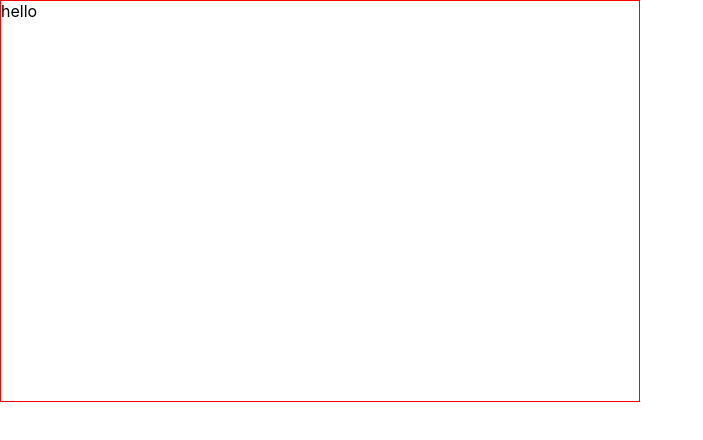
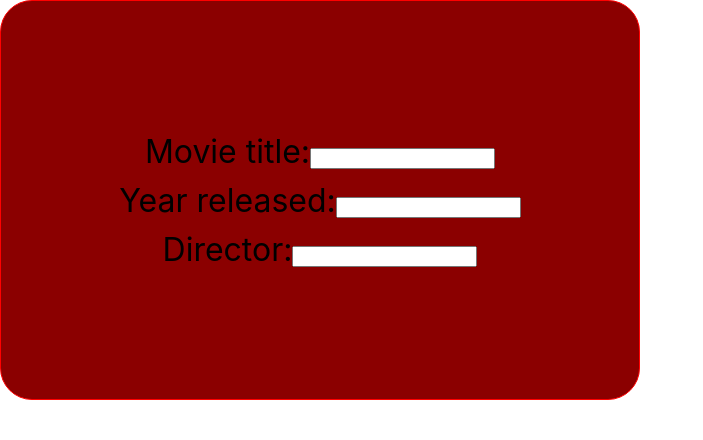
Before and after one commit to philngom/react-movie-list-make-from-scratch, a React (Create React App) app: page / in a window 1280 px wide. Shown: the top 440 px of the page, without its empty margins (0-703 px from the left). Built offline with nearby package versions, Linux system fonts and the light colour scheme.

Commit message:
added some styling to form while building out page

```diff
--- a/src/MovieForm/MovieForm.css
+++ b/src/MovieForm/MovieForm.css
@@ -1,5 +1,17 @@
 .movie-form {
   border: 1px solid red;
   display: flex;
-  height: 100%;
+  justify-content: center;
+  align-items: center;
+  font-size: 2rem;
+  background-color: darkred;
+  border-radius: 1em;
 }
+
+form label {
+  display: block;
+}
+
+label {
+  margin: 10px;
+}
--- a/src/MovieForm/MovieForm.js
+++ b/src/MovieForm/MovieForm.js
@@ -3,7 +3,20 @@ import './MovieForm.css';
 export default function MovieForm() {
   return (
     <div className="movie-form">
-      hello
+      <form>
+        <label>
+          Movie title:
+          <input />
+        </label>
+        <label>
+          Year released:
+          <input />
+        </label>
+        <label>
+          Director:
+          <input />
+        </label>
+      </form>
     </div>
   );
 }
```
